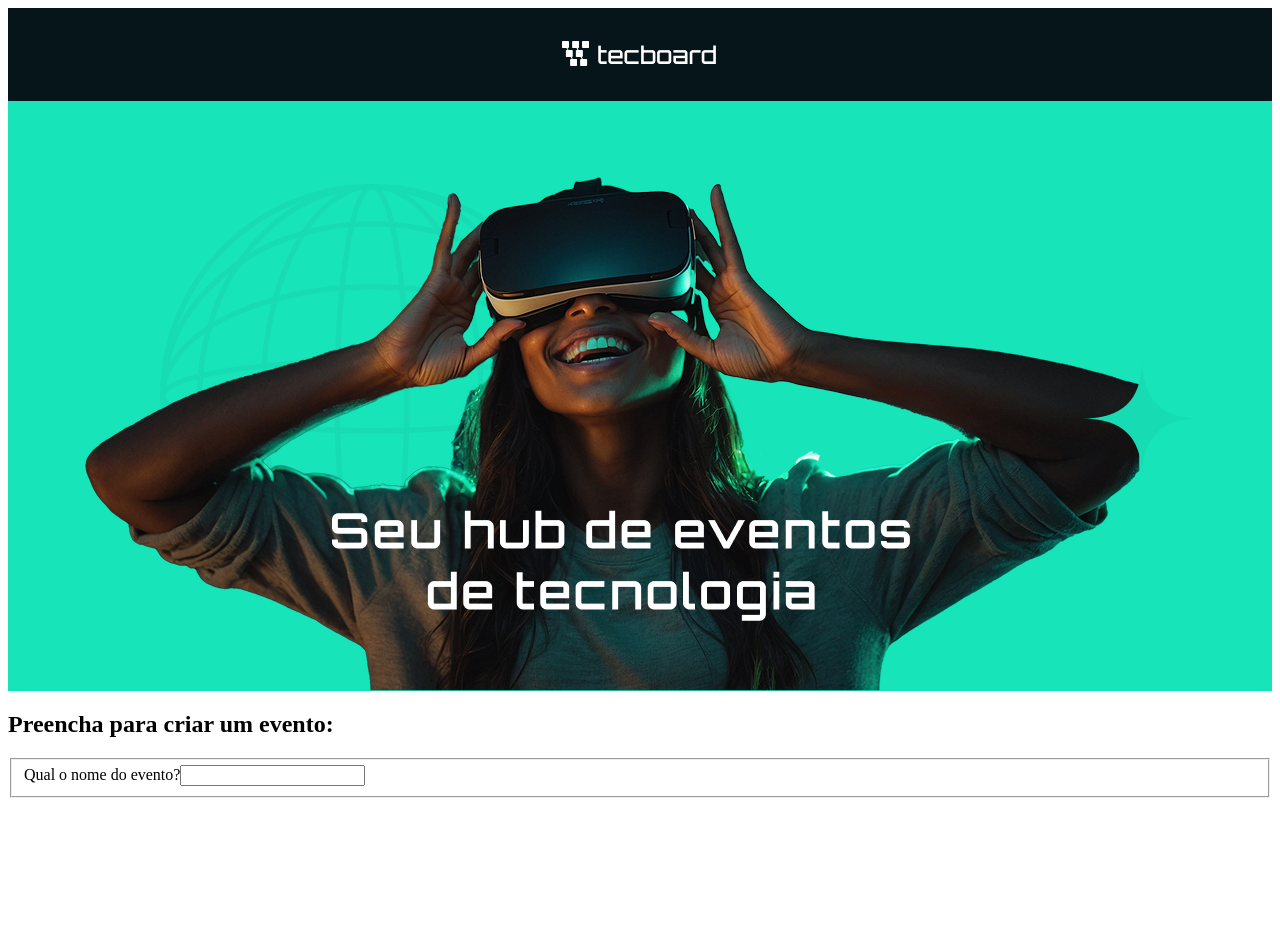
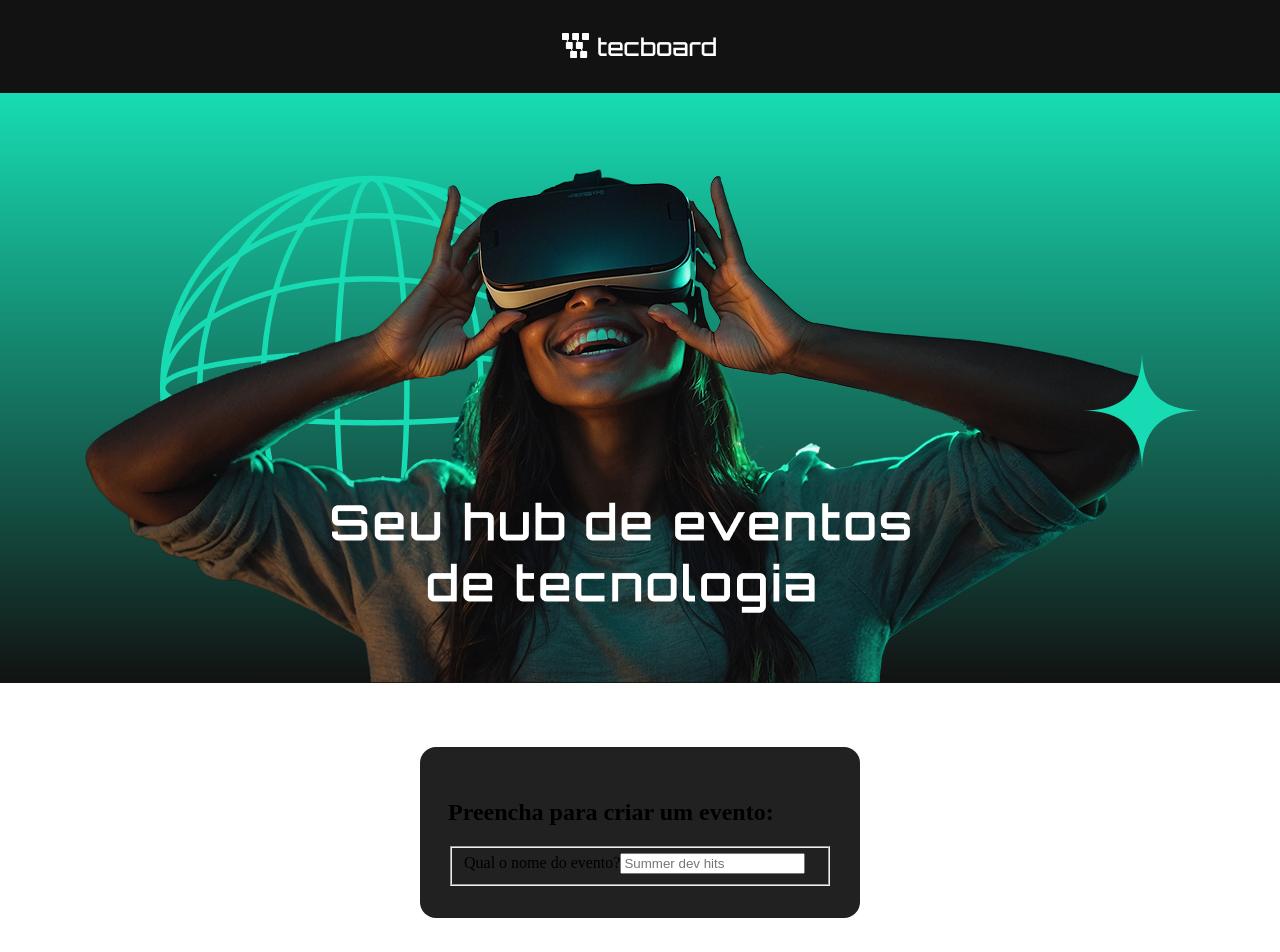
Before and after one commit to renataarruda/portfolio-frontend-ux, a React (Vite) app in the folder techboard/: page / in a window 1280 px wide. Shown: the top 952 px of the page. Before the commit the page ends 806 px from the top, so only its background shows below. Built offline with nearby package versions, Linux system fonts and the light colour scheme.

Commit message:
feat: criando componentes para formulário

```diff
--- a/techboard/src/App.css
+++ b/techboard/src/App.css
@@ -1,29 +1,22 @@
+body {
+  margin: 0;
+}
+
 header {
-  background-color: #06151A;
+  background-color: #121212;
   padding: 32px;
   display: flex;
   justify-content: center;
 }
 
 section {
-  background-color: #17E4B9;
+  background: linear-gradient(180deg, #17DCB3 0%, #121212 100%);
   display: flex;
   justify-content: center;
 }
 
-section img{
+section img {
   max-width: 90%;
 }
 
-;
-
 /*Largura fixa, centralizar com a margem*/
-
-.form-evento {
-  background: #212121;
-  padding: 32px 28px;
-  border-radius: 16px;
-  width: 384px;
-  max-width: 90%;
-  margin: 64px auto;
-}
--- a/techboard/src/App.jsx
+++ b/techboard/src/App.jsx
@@ -1,29 +1,14 @@
 import './App.css'
-
-function FormularioEvento(){
-
-  return (
-    <form className="form-evento">
-      <h2>Preencha para criar um evento:</h2>
-      <fieldset>
-        <label htmlFor='nome'>
-          Qual o nome do evento?
-        </label>
-        <input type='text' id='nome' />
-      </fieldset>
-    </form>
-  )
-}
+import { FormularioEvento } from './components/FormularioEvento'
 
 function App() {
-
   return (
    <main>
     <header>
-      <img src="/logo.png" />
+      <img src="/logo.png" alt="Logo Tecboard"/>
     </header>
     <section>
-      <img src="/banner.png" />
+      <img src="/banner.png" alt="Banner Tecboard"/>
     </section>
     <FormularioEvento />
    </main>
--- /dev/null
+++ b/techboard/src/components/CampoFormulario/index.jsx
@@ -0,0 +1,7 @@
+export function CampoFormulario({children}) {
+  return (
+    <fieldset>
+      {children}
+    </fieldset>
+  )
+}
--- /dev/null
+++ b/techboard/src/components/FormularioEvento/form-evento.styles.css
@@ -0,0 +1,8 @@
+.form-evento {
+  background-color: #212121;
+  padding: 32px 28px;
+  border-radius: 16px;
+  width: 384px;
+  max-width: 90%;
+  margin: 64px auto;
+}
--- /dev/null
+++ b/techboard/src/components/FormularioEvento/index.jsx
@@ -0,0 +1,22 @@
+import { TituloFormulario } from '../TituloFormulario';
+import { CampoFormulario } from '../CampoFormulario';
+import { Label } from '../Label';
+import { Input } from '../Input';
+
+import './form-evento.styles.css';
+
+export function FormularioEvento(){
+  return (
+    <form className="form-evento">
+      <TituloFormulario>
+        Preencha para criar um evento:
+      </TituloFormulario>
+      <CampoFormulario>
+        <Label htmlFor='nome'>
+          Qual o nome do evento?
+        </Label>
+        <Input type='text' id='nome' placeholder='Summer dev hits' name='nomeEvento' />
+      </CampoFormulario>
+    </form>
+  )
+}
--- /dev/null
+++ b/techboard/src/components/Input/index.jsx
@@ -0,0 +1,3 @@
+export function Input(props) {
+  return <input {...props} />
+}
--- /dev/null
+++ b/techboard/src/components/Label/index.jsx
@@ -0,0 +1,7 @@
+export function Label({children, htmlFor}) {
+  return (
+    <label htmlFor={htmlFor}>
+      {children}
+    </label>
+  )
+}
--- /dev/null
+++ b/techboard/src/components/TituloFormulario/index.jsx
@@ -0,0 +1,7 @@
+//props é um OBJETO
+//props.children
+export function TituloFormulario({children}) {
+  return (
+    <h2>{children}</h2>
+  )
+}
```
